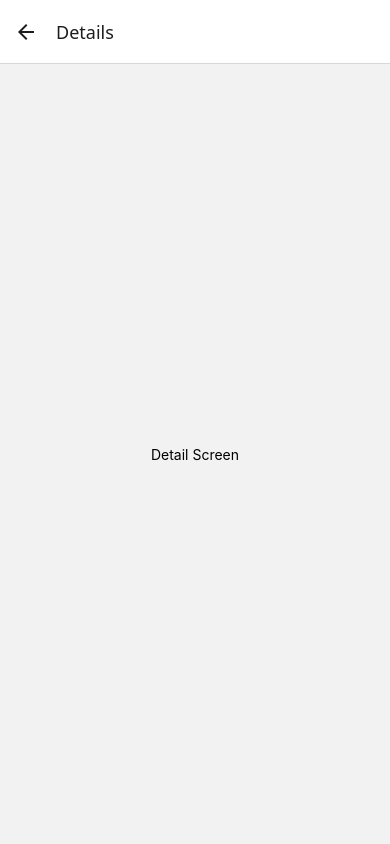
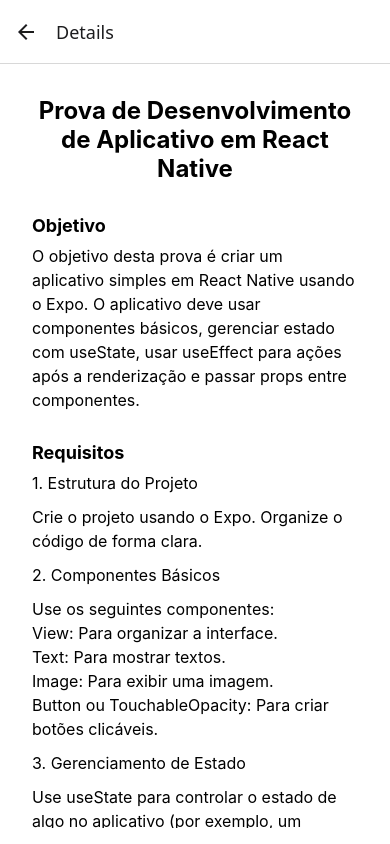
Before and after one commit to Vitor4818/CP2-react-native, a React Native app: screen /Details in a window 390 px wide. Built offline with nearby package versions, Linux system fonts and the light colour scheme.

Commit message:
feat: aplicando estilizações nas screens

```diff
--- a/src/screens/DetailScreen.tsx
+++ b/src/screens/DetailScreen.tsx
@@ -1,9 +1,108 @@
-import { View, Text, StyleSheet } from 'react-native';
+import { View, Text, StyleSheet, ScrollView } from 'react-native';
 
 export default function DetailScreen() {
     return (
         <View style={styles.container}>
-            <Text>Detail Screen</Text>
+            <ScrollView style={styles.container}>
+                <Text style={styles.title}>Prova de Desenvolvimento de Aplicativo em React Native</Text>
+
+                <Text style={styles.subtitle}>Objetivo</Text>
+                <Text style={styles.paragraph}>
+                    O objetivo desta prova é criar um aplicativo simples em React Native usando o Expo.
+                    O aplicativo deve usar componentes básicos, gerenciar estado com useState, usar useEffect para
+                    ações após a renderização e passar props entre componentes.
+                </Text>
+
+                <Text style={styles.subtitle}>Requisitos</Text>
+                <Text style={styles.paragraph}>1. Estrutura do Projeto</Text>
+                <Text style={styles.paragraph}>
+                    Crie o projeto usando o Expo. Organize o código de forma clara.
+                </Text>
+
+                <Text style={styles.paragraph}>2. Componentes Básicos</Text>
+                <Text style={styles.paragraph}>
+                    Use os seguintes componentes:
+                    {'\n'}
+                    View: Para organizar a interface.
+                    {'\n'}
+                    Text: Para mostrar textos.
+                    {'\n'}
+                    Image: Para exibir uma imagem.
+                    {'\n'}
+                    Button ou TouchableOpacity: Para criar botões clicáveis.
+                </Text>
+
+                <Text style={styles.paragraph}>3. Gerenciamento de Estado</Text>
+                <Text style={styles.paragraph}>
+                    Use useState para controlar o estado de algo no aplicativo (por exemplo, um contador ou um texto
+                    que muda ao clicar em um botão).
+                </Text>
+
+                <Text style={styles.paragraph}>4. Efeitos Colaterais</Text>
+                <Text style={styles.paragraph}>
+                    Use useEffect para fazer algo após a renderização ou quando o estado mudar (por exemplo, mostrar
+                    uma mensagem no console).
+                </Text>
+
+                <Text style={styles.paragraph}>5. Passagem de Props</Text>
+                <Text style={styles.paragraph}>
+                    Crie pelo menos dois componentes (por exemplo, um Header e um ItemList).
+                    Passe informações (props) de um componente para outro (por exemplo, um título para o Header ou uma lista de itens para o ItemList).
+                </Text>
+
+                <Text style={styles.paragraph}>6. Funcionalidades Mínimas</Text>
+                <Text style={styles.paragraph}>
+                    O aplicativo deve ter:
+                    {'\n'}
+                    Uma tela principal com um botão que altera um texto ou imagem.
+                    {'\n'}
+                    Uma lista de itens (pode ser simples, como uma lista de nomes).
+                    {'\n'}
+                    Uso de useState para controlar um estado.
+                    {'\n'}
+                    Uso de useEffect para fazer algo após a renderização.
+                    {'\n'}
+                    Passagem de props entre componentes.
+                </Text>
+
+                <Text style={styles.paragraph}>7. Estilo e Design</Text>
+                <Text style={styles.paragraph}>
+                    Use StyleSheet para estilizar os componentes (cores, tamanhos, margens, etc.).
+                </Text>
+
+                <Text style={styles.paragraph}>8. Entrega</Text>
+                <Text style={styles.paragraph}>
+                    Entregue o projeto como um repositório no GitHub (ou outra plataforma).
+                    Inclua um README.md explicando o que o aplicativo faz e como rodá-lo.
+                    Certifique-se de que o projeto funcione com expo start.
+                </Text>
+
+                <Text style={styles.subtitle}>Critérios de Avaliação</Text>
+                <Text style={styles.paragraph}>
+                    Funcionalidade: O aplicativo deve funcionar conforme os requisitos.
+                    {'\n'}
+                    Organização do Código: O código deve ser fácil de entender.
+                    {'\n'}
+                    Uso de Componentes: Use os componentes básicos corretamente.
+                    {'\n'}
+                    Gerenciamento de Estado: Use useState e useEffect de forma simples.
+                    {'\n'}
+                    Passagem de Props: Passe props entre componentes.
+                    {'\n'}
+                    Estilo e Design: O aplicativo deve ter uma aparência básica, mas organizada.
+                    {'\n'}
+                    Documentação: O README.md deve explicar o projeto.
+                </Text>
+
+                <Text style={styles.subtitle}>Dicas</Text>
+                <Text style={styles.paragraph}>
+                    Teste o aplicativo no seu celular ou emulador.
+                    {'\n'}
+                    Consulte a documentação do React Native e do Expo se precisar de ajuda.
+                    {'\n'}
+                    Boa sorte!
+                </Text>
+            </ScrollView>
         </View>
     );
 }
@@ -11,7 +110,24 @@
 const styles = StyleSheet.create({
     container: {
         flex: 1,
-        justifyContent: 'center',
-        alignItems: 'center',
+        padding: 16,
+        backgroundColor: '#fff',
+    },
+    title: {
+        fontSize: 24,
+        fontWeight: 'bold',
+        marginBottom: 12,
+        textAlign: 'center',
+    },
+    subtitle: {
+        fontSize: 18,
+        fontWeight: 'bold',
+        marginTop: 20,
+        marginBottom: 8,
+    },
+    paragraph: {
+        fontSize: 16,
+        marginBottom: 10,
+        lineHeight: 24,
     },
 });
--- a/src/screens/HomeScreen.tsx
+++ b/src/screens/HomeScreen.tsx
@@ -1,17 +1,24 @@
-import { View, Text, Button, StyleSheet } from 'react-native';
+import { BottomSheetSlideInSpec } from '@react-navigation/stack/lib/typescript/src/TransitionConfigs/TransitionSpecs';
+import { View, Text, Button, StyleSheet, TouchableOpacity } from 'react-native';
 
 export default function HomeScreen({ navigation }: any) {
     return (
         <View style={styles.container}>
-            <Text>Home Screen</Text>
-            <Button
-                title="Perfil"
+            <Text style={styles.text}>Home Screen</Text>
+            <TouchableOpacity
+                style={[styles.button, styles.button]}
                 onPress={() => navigation.navigate('Profile')}
-            />
-            <Button
-                title="Detalhes"
+            >
+                <Text style={styles.button}>Ir para o Perfil</Text>
+            </TouchableOpacity>
+
+
+            <TouchableOpacity
+                style={[styles.button, styles.button]}
                 onPress={() => navigation.navigate('Details')}
-            />
+            >
+                <Text style={styles.button}>Detalhes</Text>
+            </TouchableOpacity>
         </View>
     );
 }
@@ -22,4 +29,21 @@
         justifyContent: 'center',
         alignItems: 'center',
     },
+
+    text: {
+        marginBottom: 15,
+        fontSize: 20,
+        fontWeight: 'bold',
+    },
+
+    button: {
+        backgroundColor: '#000',
+        width: '50%',
+        borderWidth: 2,
+        borderRadius: 10,
+        color: '#FFF',
+        alignItems: 'center',
+        marginBottom: 5,
+        textAlign: 'center',
+    },
 });
--- a/src/screens/ProfileScreen.tsx
+++ b/src/screens/ProfileScreen.tsx
@@ -3,15 +3,27 @@
 export default function ProfileScreen() {
     return (
         <View style={styles.container}>
-            <Text>Profile Screen</Text>
+            <Text style={styles.textTitle}>Integrantes</Text>
+            <Text style={styles.textParagraph}>Pedro Henrique Lima Santos</Text>
+            <Text style={styles.textParagraph}>Vitor Gomes Martins</Text>
+            <Text style={styles.textParagraph}>Leonardo Pimentel Santos</Text>
         </View>
     );
 }
 
 const styles = StyleSheet.create({
     container: {
-        flex: 1,
-        justifyContent: 'center',
         alignItems: 'center',
     },
+    textTitle: {
+        alignItems: 'center',
+        marginTop: 10,
+        fontWeight: 'bold',
+        fontSize: 25,
+    },
+    textParagraph: {
+        alignItems: 'flex-start',
+        marginTop: 0,
+        fontSize: 20,
+    },
 });
```
